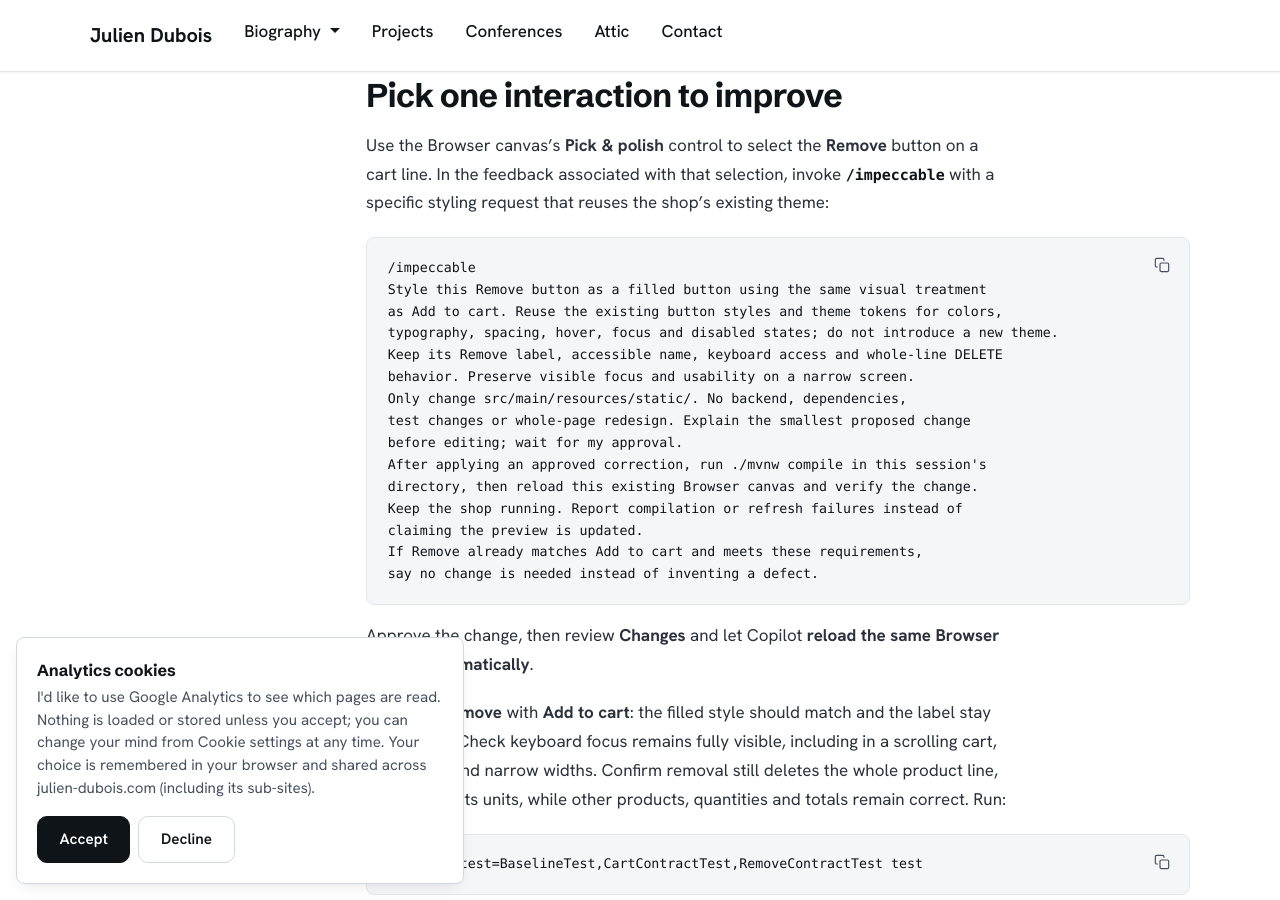
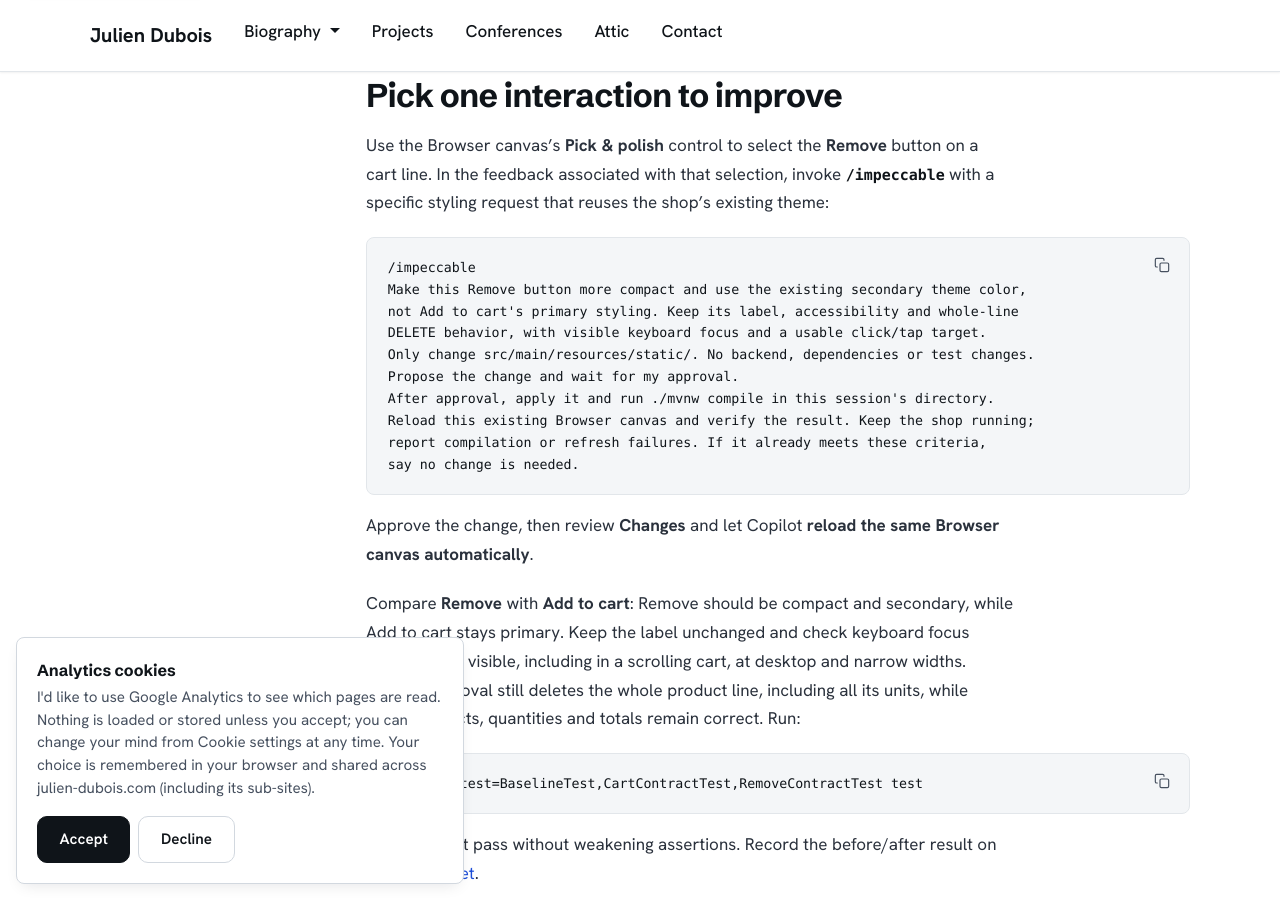
Before and after one commit to jdubois/jdubois.github.com, a Jekyll site: the page built from workshops/copilot-app/canvas.md, in a window 1280 px wide and 900 px high, scrolled down 1721 px. Built offline with Jekyll 4.4.1, drawn with Linux system fonts in a browser that asks for light colours.

Commit message:
docs: request a compact secondary Remove button
Shorten the Pick & polish prompt while retaining approval, accessibility, whole-line deletion and automatic Canvas refresh.

Co-authored-by: Copilot App <223556219+Copilot@users.noreply.github.com>

````diff
--- a/workshops/copilot-app/canvas.md
+++ b/workshops/copilot-app/canvas.md
@@ -59,28 +59,23 @@ existing theme:
 
 ```copilot
 /impeccable
-Style this Remove button as a filled button using the same visual treatment
-as Add to cart. Reuse the existing button styles and theme tokens for colors,
-typography, spacing, hover, focus and disabled states; do not introduce a new theme.
-Keep its Remove label, accessible name, keyboard access and whole-line DELETE
-behavior. Preserve visible focus and usability on a narrow screen.
-Only change src/main/resources/static/. No backend, dependencies,
-test changes or whole-page redesign. Explain the smallest proposed change
-before editing; wait for my approval.
-After applying an approved correction, run ./mvnw compile in this session's
-directory, then reload this existing Browser canvas and verify the change.
-Keep the shop running. Report compilation or refresh failures instead of
-claiming the preview is updated.
-If Remove already matches Add to cart and meets these requirements,
-say no change is needed instead of inventing a defect.
+Make this Remove button more compact and use the existing secondary theme color,
+not Add to cart's primary styling. Keep its label, accessibility and whole-line
+DELETE behavior, with visible keyboard focus and a usable click/tap target.
+Only change src/main/resources/static/. No backend, dependencies or test changes.
+Propose the change and wait for my approval.
+After approval, apply it and run ./mvnw compile in this session's directory.
+Reload this existing Browser canvas and verify the result. Keep the shop running;
+report compilation or refresh failures. If it already meets these criteria,
+say no change is needed.
 ```
 
 Approve the change, then review **Changes** and let Copilot
 **reload the same Browser canvas automatically**.
 
-Compare **Remove** with **Add to cart**: the filled style should match and the
-label stay unchanged. Check keyboard focus remains fully visible, including in
-a scrolling cart, at desktop and narrow widths.
+Compare **Remove** with **Add to cart**: Remove should be compact and secondary,
+while Add to cart stays primary. Keep the label unchanged and check keyboard focus
+remains fully visible, including in a scrolling cart, at desktop and narrow widths.
 Confirm removal still deletes the whole product line, including all its units,
 while other products, quantities and totals remain correct. Run:
 
````
Also changed, not shown: 1 other file.
